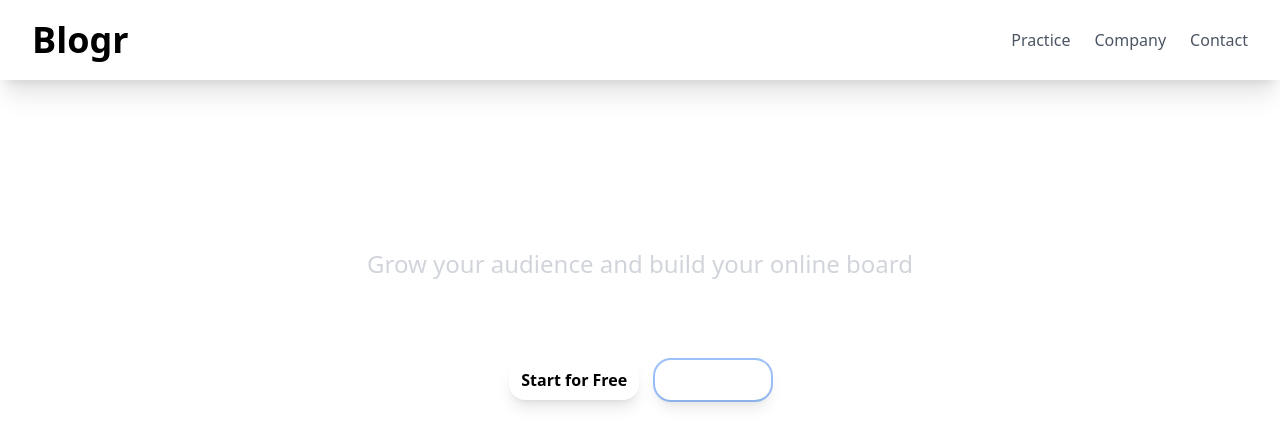
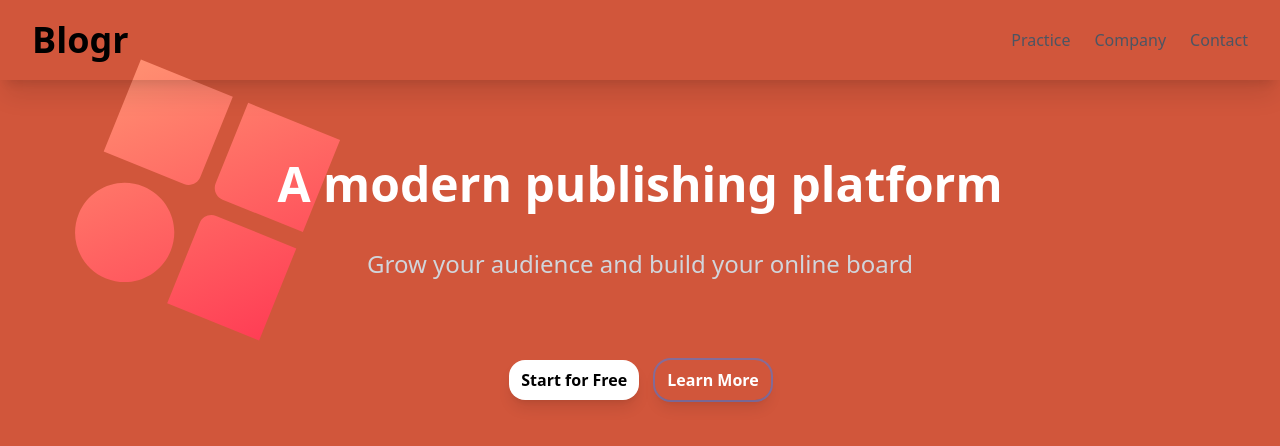
Before and after one commit to codewithahad01/blogr-landing-page, a React (Create React App) app: page / in a window 1280 px wide. Shown: the top 446 px of the page. Built offline with nearby package versions, Linux system fonts and the light colour scheme.

Commit message:
style for body added with image for background

```diff
--- a/src/index.css
+++ b/src/index.css
@@ -4,11 +4,8 @@
 
 
 body{
-    /* background-image: url('images/bg-pattern-circles.svg'); */
+    background-image: url('images/bg-pattern-intro-desktop.svg');
     background-repeat: no-repeat;
-    background-color: cyanm      ;
+    background-size: contain;
+    background-color: rgb(209, 86, 59);
 }
-
-.header{
-    /* background-image: url('images/illustration-editor-desktop.svg'); */
-}
```
